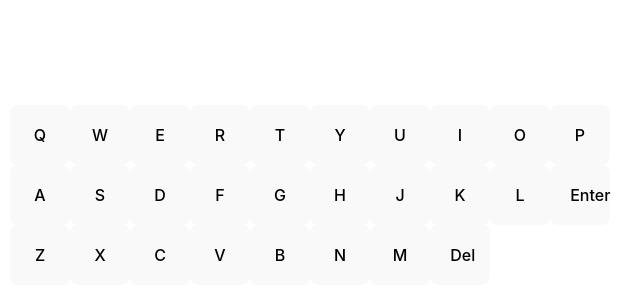
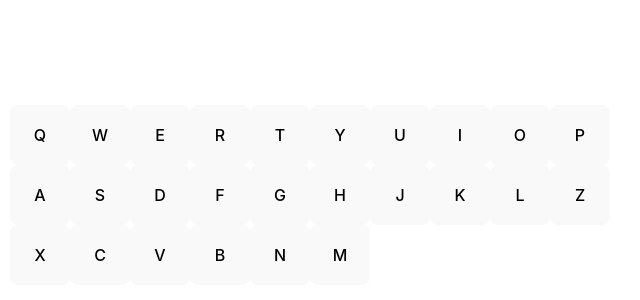
Before and after one commit to LuShuhong/wordle, a React (Vite) app: page / in a window 1280 px wide. Shown: the part 430-730 px from the top of the page, without its empty margins (330-970 px from the left). Built offline with nearby package versions, Linux system fonts and the light colour scheme.

Commit message:
move button to separate file

```diff
--- a/src/Button.jsx
+++ b/src/Button.jsx
@@ -0,0 +1,12 @@
+import "./Button.css";
+
+export const Button = (props) => {
+  const handleClick = (e) => {
+    props.onClick(e.target.innerText);
+  };
+  return (
+    <button className="key" onClick={handleClick} id={`keyboard${props.id}`}>
+      {props.value}
+    </button>
+  );
+};
--- a/src/Keyboard.jsx
+++ b/src/Keyboard.jsx
@@ -1,4 +1,5 @@
 import "./Keyboard.css";
+import { Button } from "./Button";
 
 let keyboard = [
   "Q",
@@ -20,7 +21,6 @@ let keyboard = [
   "J",
   "K",
   "L",
-  "Enter",
   "Z",
   "X",
   "C",
@@ -28,19 +28,7 @@ let keyboard = [
   "B",
   "N",
   "M",
-  "Del",
 ];
-
-const Button = (props) => {
-  const handleClick = (e) => {
-    props.onClick(e.target.innerText);
-  };
-  return (
-    <button className="key" onClick={handleClick} id={`keyboard${props.id}`}>
-      {props.value}
-    </button>
-  );
-};
 
 export const Keyboard = ({ onClick }) => {
   return (
```
Also changed, not shown: src/Button.css (added).
